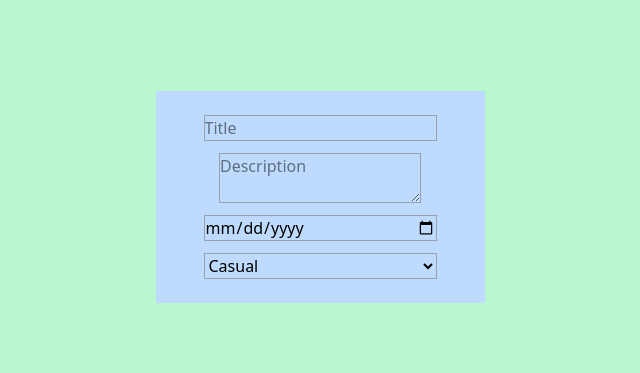
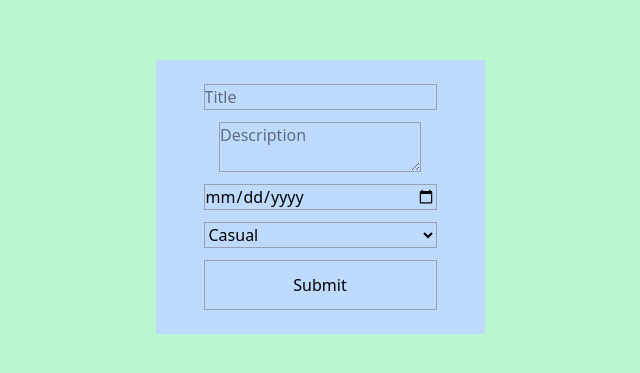
Before and after one commit to ivantelizhenko/insiders__test2--2, a React (Vite) app: page / in a window 1280 px wide. Shown: the part 123-496 px from the top of the page, without its empty margins (320-960 px from the left). Built offline with nearby package versions, Linux system fonts and the light colour scheme.

Commit message:
форма готова

```diff
--- /dev/null
+++ b/src/Components/Form/Button.tsx
@@ -0,0 +1,18 @@
+import { ButtonHTMLAttributes } from 'react';
+
+function Button({
+  className,
+  children,
+  ...others
+}: ButtonHTMLAttributes<HTMLButtonElement>) {
+  return (
+    <button
+      className={`not-last:px-[2.4rem] py-[1.2rem] border border-solid border-gray-400 hover:bg-gray-400 hover:text-white cursor-pointer ${className}`}
+      {...others}
+    >
+      {children}
+    </button>
+  );
+}
+
+export default Button;
--- a/src/Components/Form/Form.tsx
+++ b/src/Components/Form/Form.tsx
@@ -1,16 +1,50 @@
-import FormContainer from './FormContainer';
+import { useForm } from 'react-hook-form';
 import Input from './Input';
 import Select from './Select';
 import Textarea from './Textarea';
+import Button from './Button';
+import StyledForm from './StyledForm';
+
+enum Status {
+  Casual,
+  Important,
+  Crucial,
+}
+
+interface Inputs {
+  title: string;
+  description: string;
+  date: string;
+  status: Status;
+}
 
 function Form() {
+  const { register, handleSubmit } = useForm<Inputs>();
+
+  function onSubmit(data: Inputs): void {
+    console.log(data);
+  }
+
   return (
-    <FormContainer>
-      <Input type="text" placeholder="Title" />
-      <Textarea placeholder="Description" />
-      <Input type="date" />
-      <Select options={['Casual', 'Important', 'Crucial']} />
-    </FormContainer>
+    <StyledForm onSubmit={handleSubmit(onSubmit)}>
+      <Input
+        type="text"
+        placeholder="Title"
+        {...(register('title'), { required: true })}
+      />
+      <Textarea
+        placeholder="Description"
+        {...(register('description'), { required: true })}
+      />
+      <Input type="date" {...register('date', { required: true })} />
+      <Select
+        options={['Casual', 'Important', 'Crucial']}
+        {...register('status')}
+      />
+      <Button type="submit" className="w-full">
+        Submit
+      </Button>
+    </StyledForm>
   );
 }
 
--- a/src/Components/Form/FormContainer.tsx
+++ /dev/null
@@ -1,13 +0,0 @@
-import { ContainerProps } from '../../types/types';
-
-function FormContainer({ children, className }: ContainerProps) {
-  return (
-    <div
-      className={`w-fit py-[2.4rem] px-[4.8rem]  bg-blue-200 flex flex-col gap-[1.2rem] items-center justify-center translate-y-[-8rem] ${className}`}
-    >
-      {children}
-    </div>
-  );
-}
-
-export default FormContainer;
--- a/src/Components/Form/Select.tsx
+++ b/src/Components/Form/Select.tsx
@@ -2,11 +2,16 @@ interface SelectProps {
   options: string[];
 }
 
-function Select({ options }: SelectProps) {
+function Select({ options, ...other }: SelectProps) {
   return (
-    <select className="w-full border border-solid border-gray-400 focus:border-black">
+    <select
+      className="w-full border border-solid border-gray-400 focus:border-black"
+      {...other}
+    >
       {options.map(option => (
-        <option>{option}</option>
+        <option key={option} value={option}>
+          {option}
+        </option>
       ))}
     </select>
   );
--- /dev/null
+++ b/src/Components/Form/StyledForm.tsx
@@ -0,0 +1,17 @@
+import { FormHTMLAttributes } from 'react';
+
+function StyledForm({
+  children,
+  ...others
+}: FormHTMLAttributes<HTMLFormElement>) {
+  return (
+    <form
+      className={`w-fit py-[2.4rem] px-[4.8rem]  bg-blue-200 flex flex-col gap-[1.2rem] items-center justify-center translate-y-[-8rem]`}
+      {...others}
+    >
+      {children}
+    </form>
+  );
+}
+
+export default StyledForm;
```
